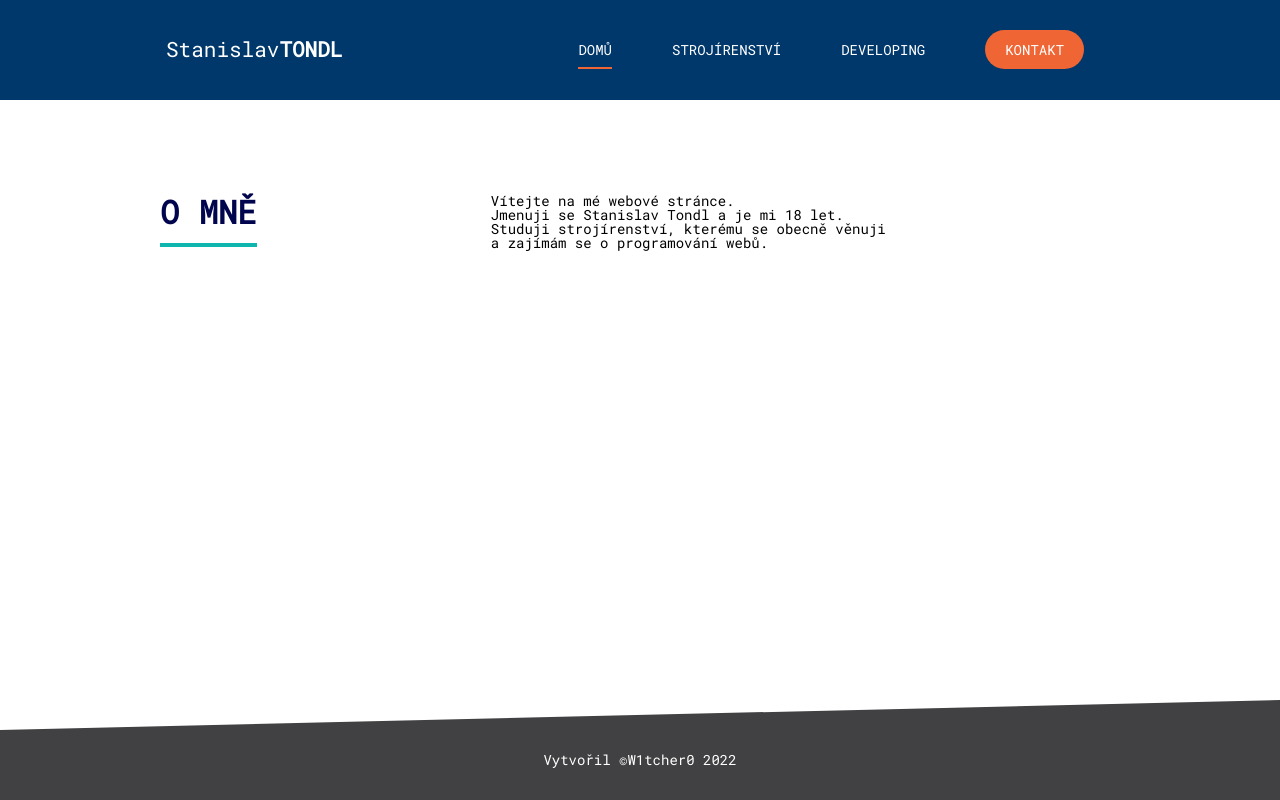
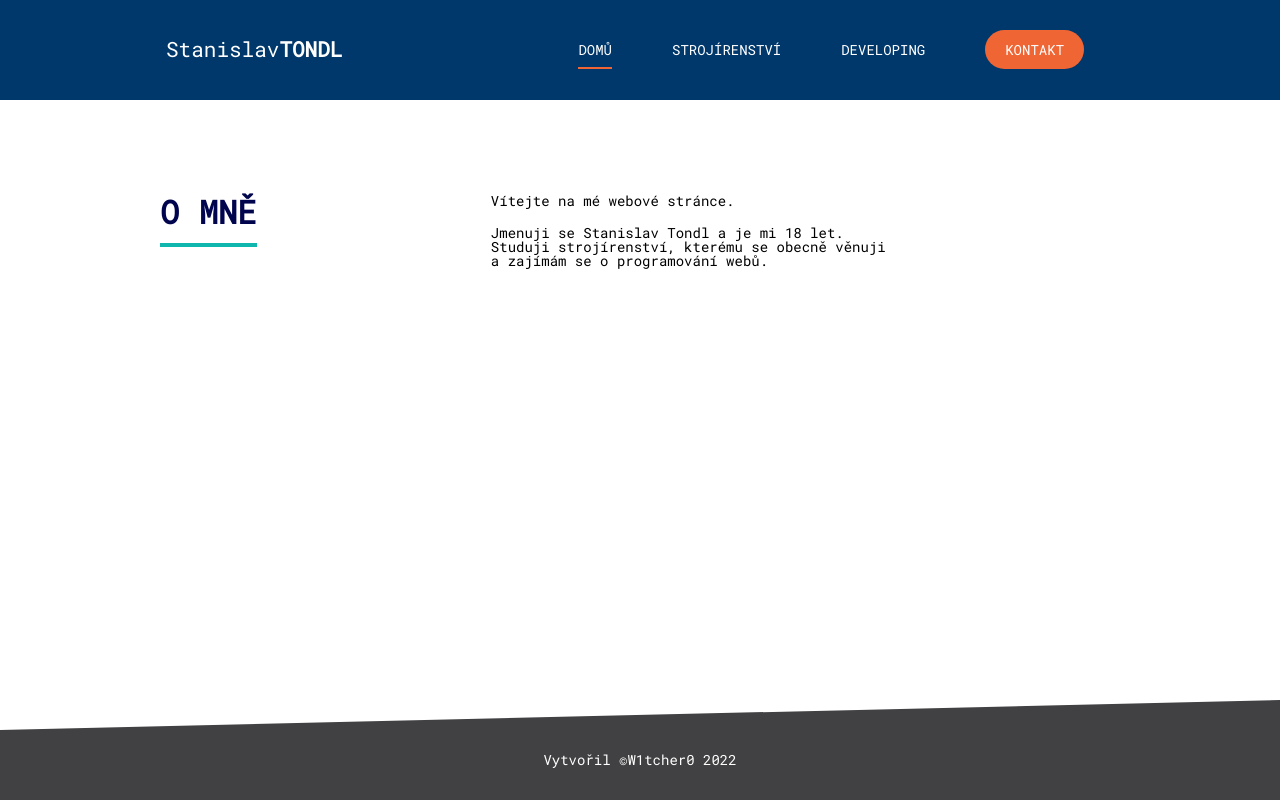
Before and after one commit to W1tcher0/W1tcher0.github.io, a plain HTML site: page index.html in a window 1280 px wide. Drawn offline with Linux system fonts and the light colour scheme.

Commit message:
Update index.html

```diff
--- a/index.html
+++ b/index.html
@@ -42,8 +42,8 @@
                 </header>
 
                 <section>
-                    <p>Vítejte na mé webové stránce.<br>
-                        Jmenuji se Stanislav Tondl a je mi 18 let.<br>
+                    <p>Vítejte na mé webové stránce.</p>
+                    <p>Jmenuji se Stanislav Tondl a je mi 18 let.<br>
                         Studuji strojírenství, kterému se obecně věnuji<br>
                         a zajímám se o programování webů.</p>
                 </section>
```
